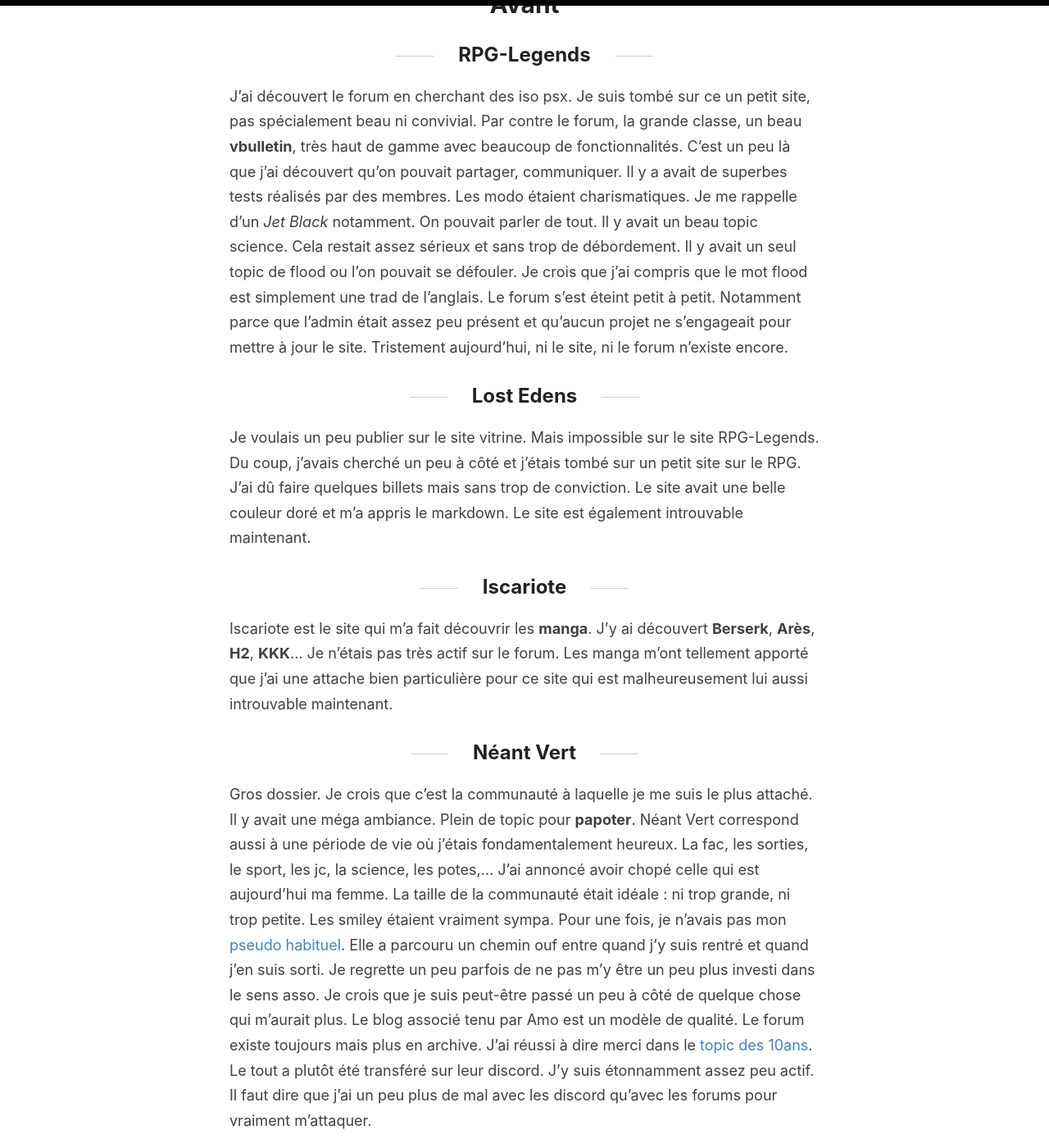
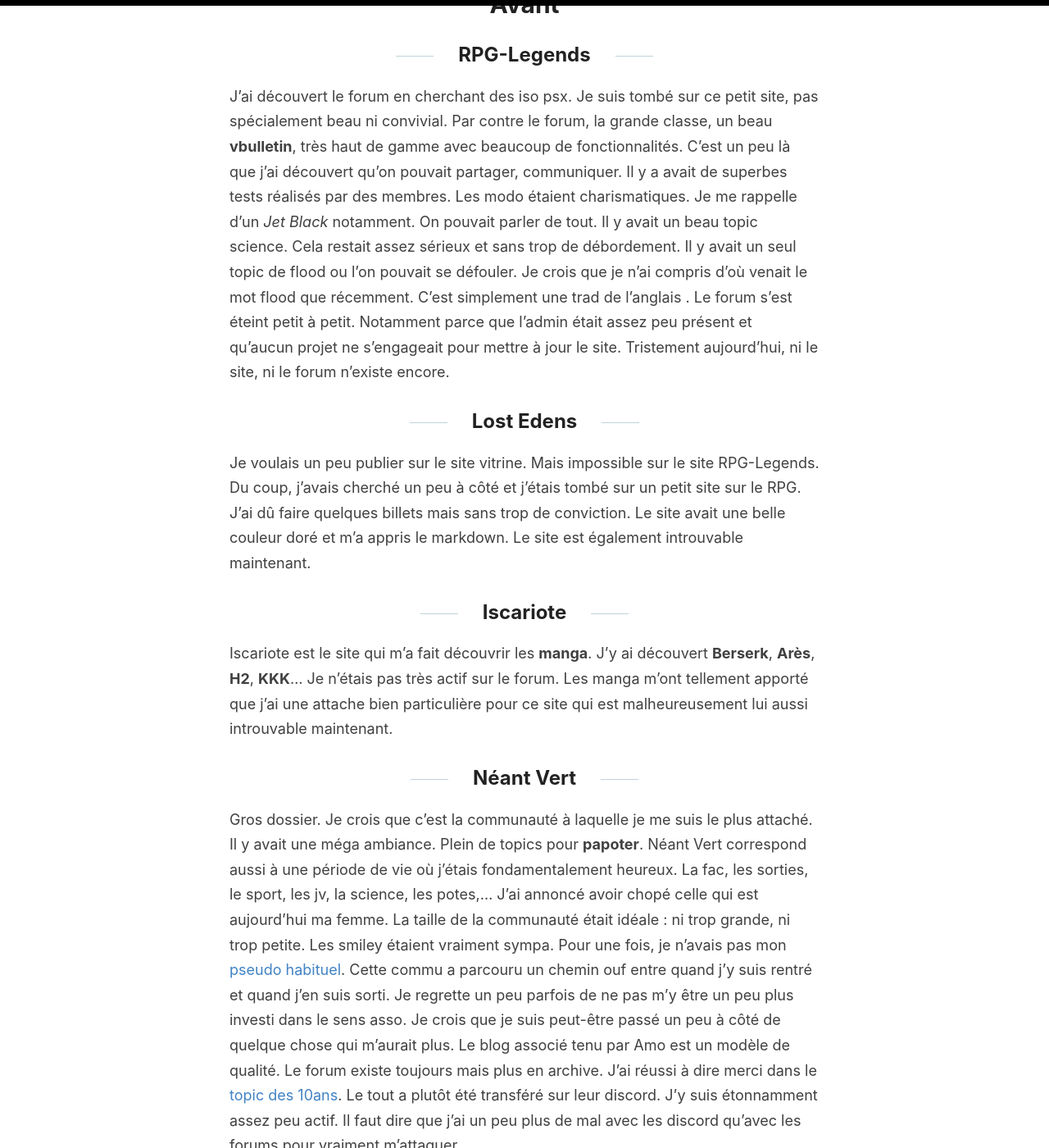
Before and after one commit to homeostasie/bouquins, a Jekyll site: the page built from _posts/2022-01-20-communautes.md, in a window 1280 px wide and 1400 px high, scrolled down 403 px. Shown: the whole window at 82% size. Built offline with Jekyll 4.4.1, drawn with Linux system fonts in a browser that asks for light colours; comment, search, counter and statistics services are not loaded; some of the changed lines change nothing that is shown; some of the changed text lies outside the part shown.

Commit message:
ortho billet commu

```diff
--- a/_posts/2022-01-20-communautes.md
+++ b/_posts/2022-01-20-communautes.md
@@ -11,7 +11,7 @@
 
 ## RPG-Legends
 
-J'ai découvert le forum en cherchant des iso psx. Je suis tombé sur ce un petit site, pas spécialement beau ni convivial. Par contre le forum, la grande classe, un beau **vbulletin**, très haut de gamme avec beaucoup de fonctionnalités. C'est un peu là que j'ai découvert qu'on pouvait partager, communiquer. Il y a avait de superbes tests réalisés par des membres. Les modo étaient charismatiques. Je me rappelle d'un *Jet Black* notamment. On pouvait parler de tout. Il y avait un beau topic science. Cela restait assez sérieux et sans trop de débordement. Il y avait un seul topic de flood ou l'on pouvait se défouler. Je crois que j'ai compris que le mot flood est simplement une trad de l'anglais. Le forum s'est éteint petit à petit. Notamment parce que l'admin était assez peu présent et qu'aucun projet ne s'engageait pour mettre à jour le site. Tristement aujourd'hui, ni le site, ni le forum n'existe encore.
+J'ai découvert le forum en cherchant des iso psx. Je suis tombé sur ce petit site, pas spécialement beau ni convivial. Par contre le forum, la grande classe, un beau **vbulletin**, très haut de gamme avec beaucoup de fonctionnalités. C'est un peu là que j'ai découvert qu'on pouvait partager, communiquer. Il y a avait de superbes tests réalisés par des membres. Les modo étaient charismatiques. Je me rappelle d'un *Jet Black* notamment. On pouvait parler de tout. Il y avait un beau topic science. Cela restait assez sérieux et sans trop de débordement. Il y avait un seul topic de flood ou l'on pouvait se défouler. Je crois que je n'ai compris d'où venait le mot flood que récemment. C'est simplement une trad de l'anglais . Le forum s'est éteint petit à petit. Notamment parce que l'admin était assez peu présent et qu'aucun projet ne s'engageait pour mettre à jour le site. Tristement aujourd'hui, ni le site, ni le forum n'existe encore.
 
 ## Lost Edens
 
@@ -23,7 +23,7 @@
 
 ## Néant Vert
 
-Gros dossier. Je crois que c'est la communauté à laquelle je me suis le plus attaché. Il y avait une méga ambiance. Plein de topic pour **papoter**. Néant Vert correspond aussi à une période de vie où j'étais fondamentalement heureux. La fac, les sorties, le sport, les jc, la science, les potes,... J'ai annoncé avoir chopé celle qui est aujourd'hui ma femme. La taille de la communauté était idéale : ni trop grande, ni trop petite. Les smiley étaient vraiment sympa. Pour une fois, je n'avais pas mon [pseudo habituel](https://forum-thalie.fr/thalie/viewtopic.php?f=2&t=264&p=134676#p3321). Elle a parcouru un chemin ouf entre quand j'y suis rentré et quand j'en suis sorti. Je regrette un peu parfois de ne pas m'y être un peu plus investi dans le sens asso. Je crois que je suis peut-être passé un peu à côté de quelque chose qui m'aurait plus. Le blog associé tenu par Amo est un modèle de qualité. Le forum existe toujours mais plus en archive. J'ai réussi à dire merci dans le [topic des 10ans](https://forum-thalie.fr/thalie/viewtopic.php?f=1&t=4348&p=138533#p138533). Le tout a plutôt été transféré sur leur discord. J'y suis étonnamment assez peu actif. Il faut dire que j'ai un peu plus de mal avec les discord qu'avec les forums pour vraiment m'attaquer.
+Gros dossier. Je crois que c'est la communauté à laquelle je me suis le plus attaché. Il y avait une méga ambiance. Plein de topics pour **papoter**. Néant Vert correspond aussi à une période de vie où j'étais fondamentalement heureux. La fac, les sorties, le sport, les jv, la science, les potes,... J'ai annoncé avoir chopé celle qui est aujourd'hui ma femme. La taille de la communauté était idéale : ni trop grande, ni trop petite. Les smiley étaient vraiment sympa. Pour une fois, je n'avais pas mon [pseudo habituel](https://forum-thalie.fr/thalie/viewtopic.php?f=2&t=264&p=134676#p3321). Cette commu a parcouru un chemin ouf entre quand j'y suis rentré et quand j'en suis sorti. Je regrette un peu parfois de ne pas m'y être un peu plus investi dans le sens asso. Je crois que je suis peut-être passé un peu à côté de quelque chose qui m'aurait plus. Le blog associé tenu par Amo est un modèle de qualité. Le forum existe toujours mais plus en archive. J'ai réussi à dire merci dans le [topic des 10ans](https://forum-thalie.fr/thalie/viewtopic.php?f=1&t=4348&p=138533#p138533). Le tout a plutôt été transféré sur leur discord. J'y suis étonnamment assez peu actif. Il faut dire que j'ai un peu plus de mal avec les discord qu'avec les forums pour vraiment m'attaquer.
 
 [http://neantvert.eu/](http://neantvert.eu/)
 
@@ -35,7 +35,7 @@
 
 ## Dystopia
 
-Jeu assez important pour moi. Je lui ai dédié mon premier site. J'ai essayé d'animer une petite communauté : **Holomrophe** autour de ce jeu en fr. J'y ai pas mal joué et comme on n'était pas si nombreux, j'ai rencontré en jeu une grosse partie de la communauté. Les **pub** gardent une part assez importante pour moi dans ce qui a été ma découverte des jeux vidéo en général.
+Jeu assez important pour moi. Je lui ai dédié mon premier site. J'ai essayé d'animer une petite communauté : **Holomorphe** autour de ce jeu en fr. J'y ai pas mal joué et comme on n'était pas si nombreux, j'ai rencontré en jeu une grosse partie de la communauté. Les **pub** gardent une part assez importante pour moi dans ce qui a été ma découverte des jeux vidéo en général.
 
 [https://forum.punyhuman.com/](https://forum.punyhuman.com/)
 
@@ -53,7 +53,7 @@
 
 ## Archlinux
 
-J'ai eu ma période Arch. Je lisais le site, le forum, le participais en postant des photos de mon écran avec un gestionnaire de fenêtre pavant (**subtle**). Je faisais mon petit **pacman -Syu** tous les jours. J'avais mon petit script pour monter les clés usb automatiquement. Personne à part moi, n'arrivais à se servir de mon pc.
+J'ai eu ma période Arch. Je lisais le site, le forum, le participais en postant des photos de mon écran avec un gestionnaire de fenêtre pavant (**subtle**). Je faisais mon petit **pacman -Syu** tous les jours. J'avais mon petit script pour monter les clés usb automatiquement. Personne à part moi, n'arrivait à se servir de mon pc.
 
 [https://archlinux.org/](https://archlinux.org/)
 
@@ -65,13 +65,13 @@
 
 ## Labolyon
 
-Je ne me rappelle plus vraiment comment je suis arrivé là. Mais en gros, j'ai essayé de prendre part quelques années au **Hackerspace de Lyon**. Peut-être pour dire, j'y suis allé. Je n'y ai pas fait grand chose, mais ça correspondait aussi à une période de ma vie heureuse et simple. Je me rappelle du supercalculateur. Je me rappelle d'une forme d'opposition entre la philosophie indé et ceux qui voulait en faire la promotion. Il y avait une belle inertie.
+Je ne me rappelle plus vraiment comment je suis arrivé là. Mais en gros, j'ai essayé de prendre part quelques années au **Hackerspace de Lyon**. Peut-être pour dire, j'y suis allé. Je n'y ai pas fait grand chose, mais ça correspondait aussi à une période de ma vie heureuse et simple. Je me rappelle du supercalculateur. Je me rappelle d'une forme d'opposition entre la philosophie indé et ceux qui voulait en faire la promotion. Il y avait une sacré inertie.
 
 [https://labolyon.fr/](https://labolyon.fr/)
 
 ## Tellement Nomade
 
-Pas rien. Je ne sais pas comment j'ai atterri là-bas. J'ai adoré l'ambiance. Plein de sujet de discussions. Mais aussi tellement de découverte sur le monde de l'audio et notamment mes écouteurs. Par contre, le budget a été un frein à ce que je m'y investisse d'avantage. Même si mes écouteurs les **ATH im04** coûte encore une petite blinde. À chaque fois que je les mets, je me dit *"merde, c'est quand même autre chose"*. Il y avait une ambiance assez particulière sur le commu, c'était un poil plus fouille merde avec des divergences du côté asso. Je reste curieux d'y retourner, mais j'ai l'impression d'être passé à autre chose.
+Pas rien. Je ne sais pas comment j'ai atterri là-bas. J'ai adoré l'ambiance. Plein de sujets de discussions. Mais aussi tellement de découverte sur le monde de l'audio et notamment mes écouteurs. Par contre, le budget a été un frein à ce que je m'y investisse d'avantage. Même si mes écouteurs les **ATH im04** coûte encore une petite blinde. À chaque fois que je les mets, je me dit *"merde, c'est quand même autre chose"*. Il y avait une ambiance assez particulière sur le commu, c'était un poil plus *fouille-merde* avec des divergences du côté asso. Je reste curieux d'y retourner, mais j'ai l'impression d'être passé à autre chose.
 
 [https://tellementnomade.org/](https://tellementnomade.org/)
 
```
